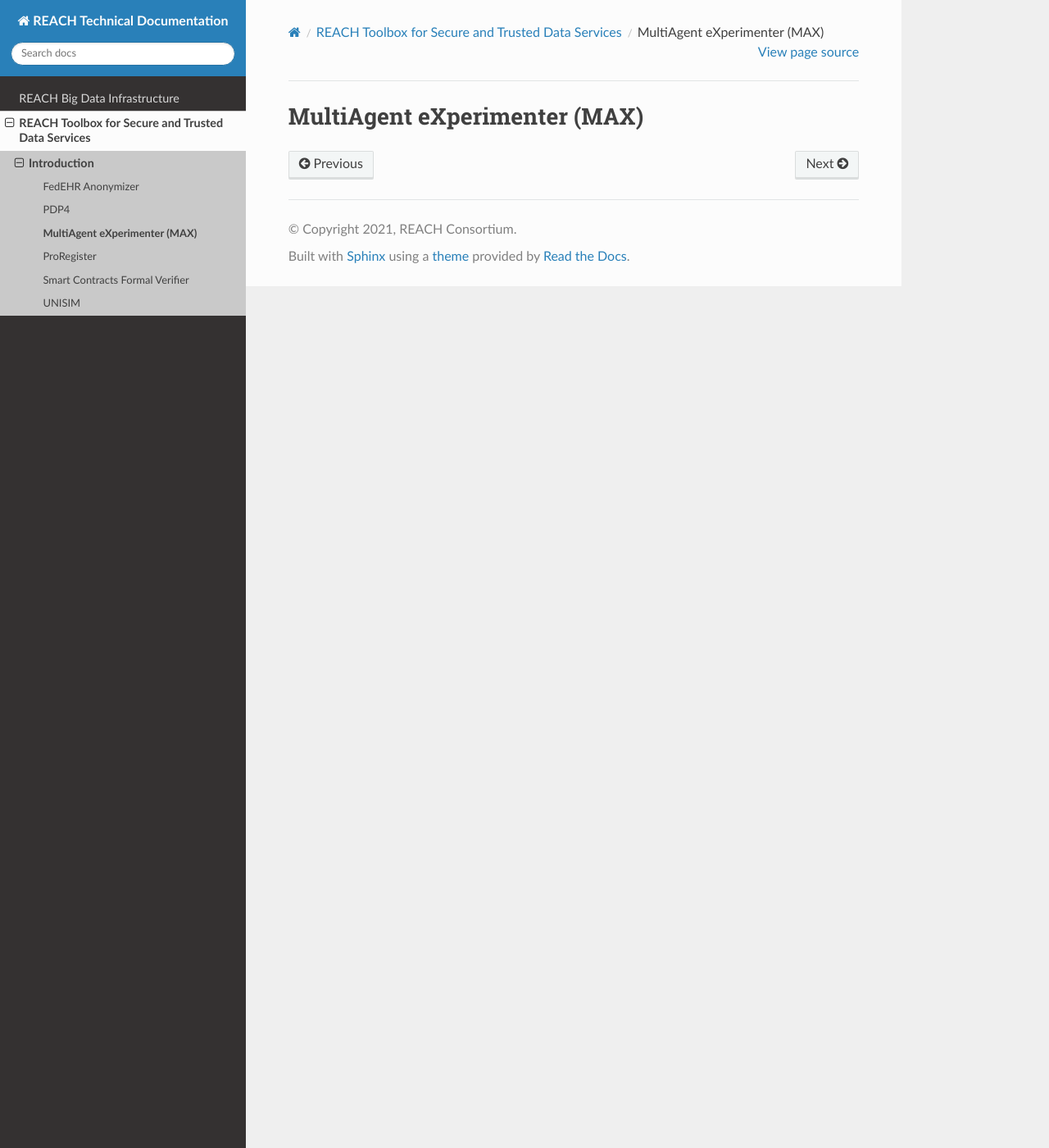
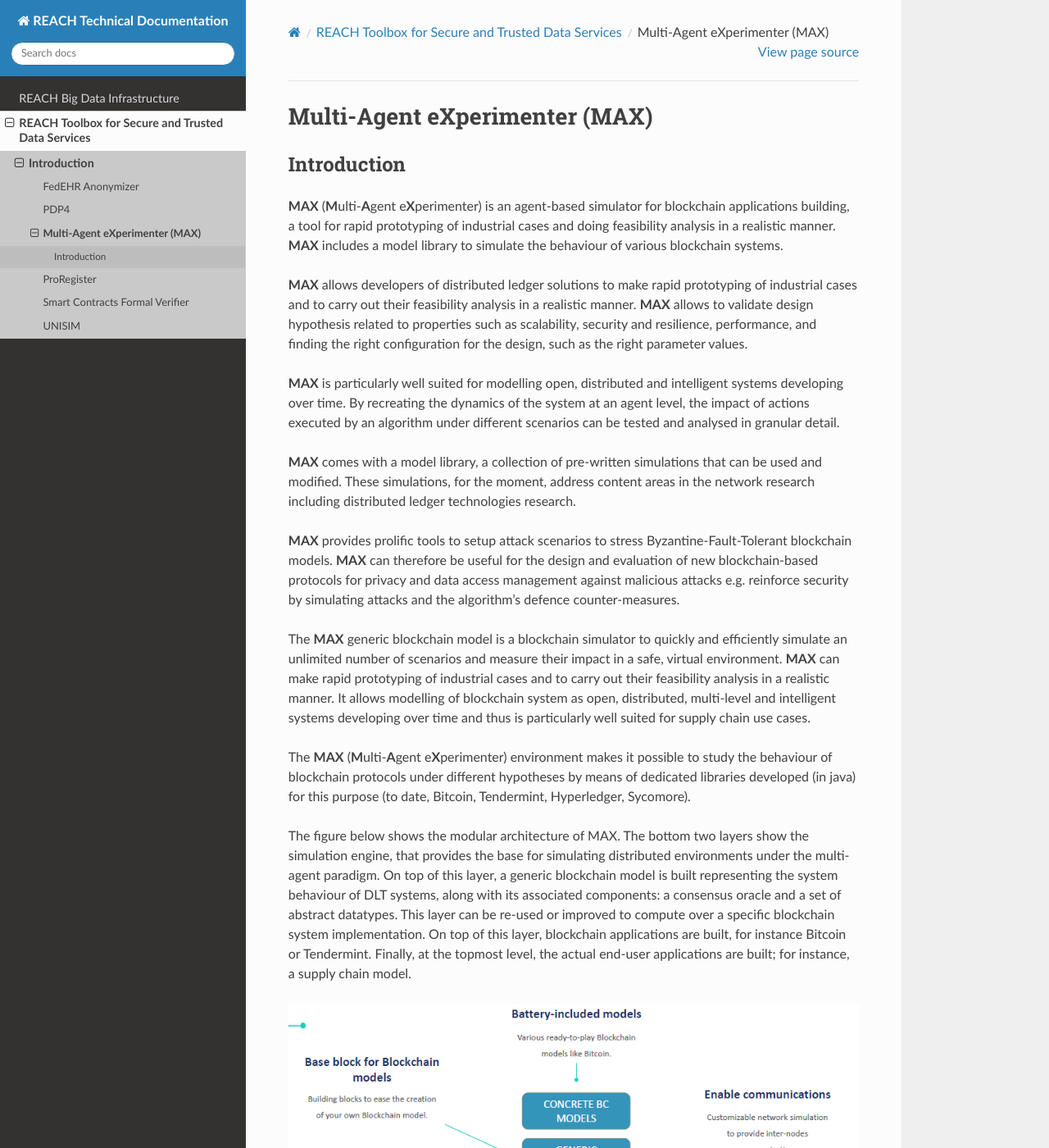
Before and after one commit to bobot/reach-tech-doc, a Sphinx documentation site: the page built from source/reach-toolbox/multiagent-experimenter/index.rst, in a window 1280 px wide and 1400 px high. Shown: the whole window at 82% size. Built offline with Sphinx 7.4.7 and the Read the Docs theme 2.0.0, drawn with Linux system fonts in a browser that asks for light colours; some of the changed text lies outside the part shown.

Commit message:
Update index.rst

```diff
--- a/source/reach-toolbox/multiagent-experimenter/index.rst
+++ b/source/reach-toolbox/multiagent-experimenter/index.rst
@@ -1,2 +1,25 @@
-MultiAgent eXperimenter (MAX)
+Multi-Agent eXperimenter (MAX)
 =============================
+
+Introduction
+------------
+
+**MAX** (**M**\ulti-**A**\gent e\ **X**\ perimenter) is an agent-based simulator for blockchain applications building, a tool for rapid prototyping of industrial cases and doing feasibility analysis in a realistic manner. **MAX** includes a model library to simulate the behaviour of various blockchain systems.
+
+**MAX** allows developers of distributed ledger solutions to make rapid prototyping of industrial cases and to carry out their feasibility analysis in a realistic manner. **MAX** allows to validate design hypothesis related to properties such as scalability, security and resilience, performance, and finding the right configuration for the design, such as the right parameter values.
+
+**MAX** is particularly well suited for modelling open, distributed and intelligent systems developing over time. By recreating the dynamics of the system at an agent level, the impact of actions executed by an algorithm under different scenarios can be tested and analysed in granular detail.
+
+**MAX** comes with a model library, a collection of pre-written simulations that can be used and modified. These simulations, for the moment, address content areas in the network research including distributed ledger technologies research.
+
+**MAX** provides prolific tools to setup attack scenarios to stress Byzantine-Fault-Tolerant blockchain models. **MAX** can therefore be useful for the design and evaluation of new blockchain-based protocols for privacy and data access management against malicious attacks e.g. reinforce security by simulating attacks and the algorithm's defence counter-measures.
+
+The **MAX** generic blockchain model is a blockchain simulator to quickly and efficiently simulate an unlimited number of scenarios and measure their impact in a safe, virtual environment. **MAX** can make rapid prototyping of industrial cases and to carry out their feasibility analysis in a realistic manner. It allows modelling of blockchain system as open, distributed, multi-level and intelligent systems developing over time and thus is particularly well suited for supply chain use cases.
+
+The **MAX** (**M**\ulti-**A**\gent e\ **X**\ perimenter) environment makes it possible to study the behaviour of blockchain protocols under different hypotheses by means of dedicated libraries developed (in java) for this purpose (to date, Bitcoin, Tendermint, Hyperledger, Sycomore).
+
+The figure below shows the modular architecture of MAX. The bottom two layers show the simulation engine, that provides the base for simulating distributed environments under the multi-agent paradigm. On top of this layer, a generic blockchain model is built representing the system behaviour of DLT systems, along with its associated components: a consensus oracle and a set of abstract datatypes. This layer can be re-used or improved to compute over a specific blockchain system implementation. On top of this layer, blockchain applications are built, for instance Bitcoin or Tendermint. Finally, at the topmost level, the actual end-user applications are built; for instance, a supply chain model.
+
+.. image:: img/maxArchitecture.png
+
+The modular architecture of MAX makes it possible to substitute one or several modules, to simulate different configurations and implementation decisions.
```
